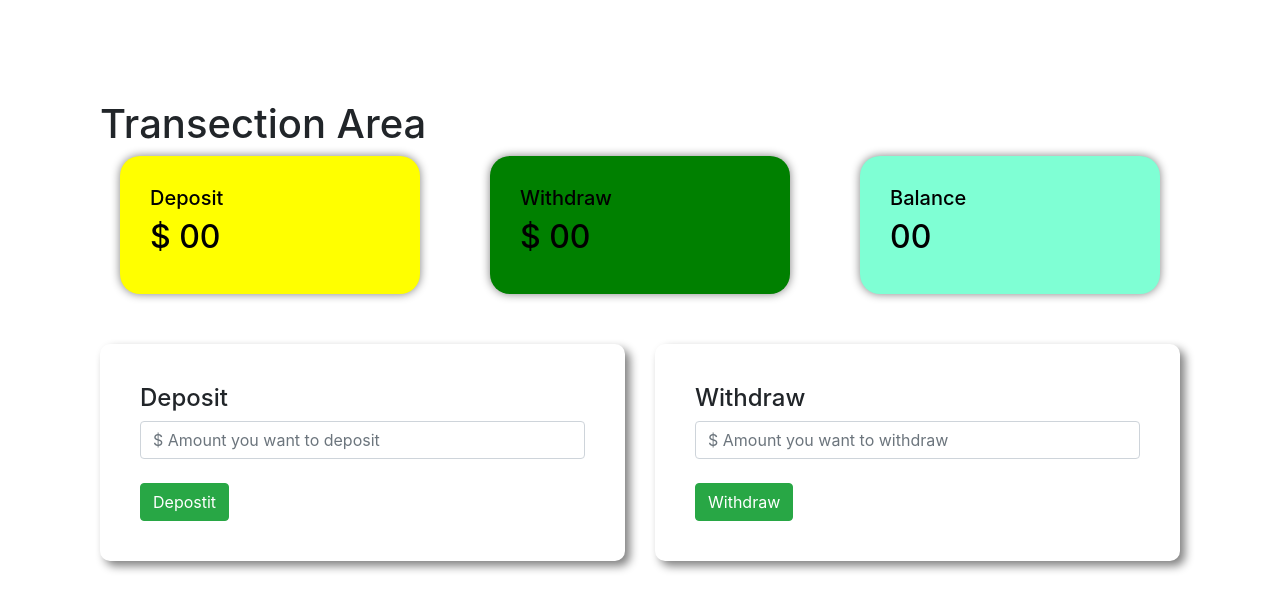
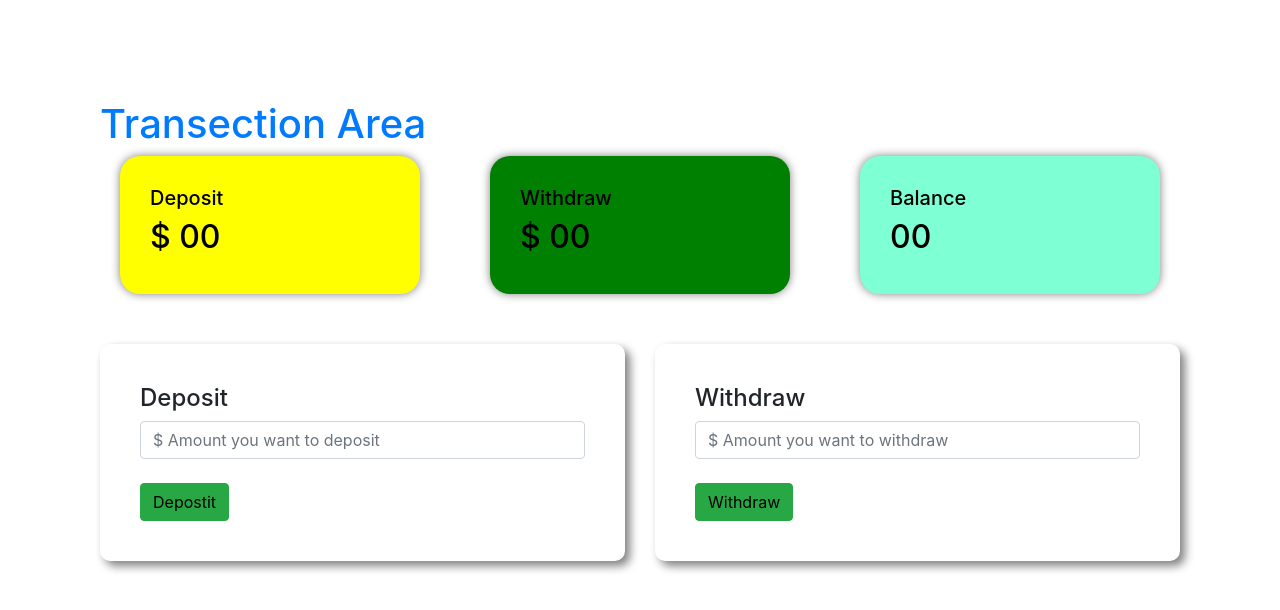
Before and after one commit to fensami/cos-bank, a plain HTML site: page index.html in a window 1280 px wide. Both pictures are taken after a click on the button "Enter". Drawn offline with nearby package versions, Linux system fonts and the light colour scheme.

Commit message:
color add new

```diff
--- a/index.html
+++ b/index.html
@@ -25,7 +25,7 @@
     </div>
 
     <div id="transection-area">
-        <h1>Transection Area</h1>
+        <h1 class="text-primary">Transection Area</h1>
 
         <div class="row">
             <div class="col-md-4">
@@ -59,14 +59,14 @@
                     <h4>Deposit</h4>
                 <input id="depositTaka" type="text" class="form-control" placeholder="$ Amount you want to deposit">
                 <br>
-                <button id="addDeposit" class="btn btn-success">Depostit</button></div>
+                <button id="addDeposit" class="btn btn-success b1">Depostit</button></div>
                 </div>
             <div class="col-md-6">
                 <div class="submit-area">
                     <h4>Withdraw</h4>
                 <input id="withdrawTaka" type="text" class="form-control" placeholder="$ Amount you want to withdraw">
                 <br>
-                <button id="addWithdraw" class="btn btn-success">Withdraw</button></div>
+                <button id="addWithdraw" class="btn btn-success b1">Withdraw</button></div>
                 </div>
         </div>
 
--- a/style.css
+++ b/style.css
@@ -43,3 +43,6 @@ body{
     box-shadow: 5px 5px 10px gray ;
     padding: 40px;
 }
+.b1{
+    color: black;
+}
```
